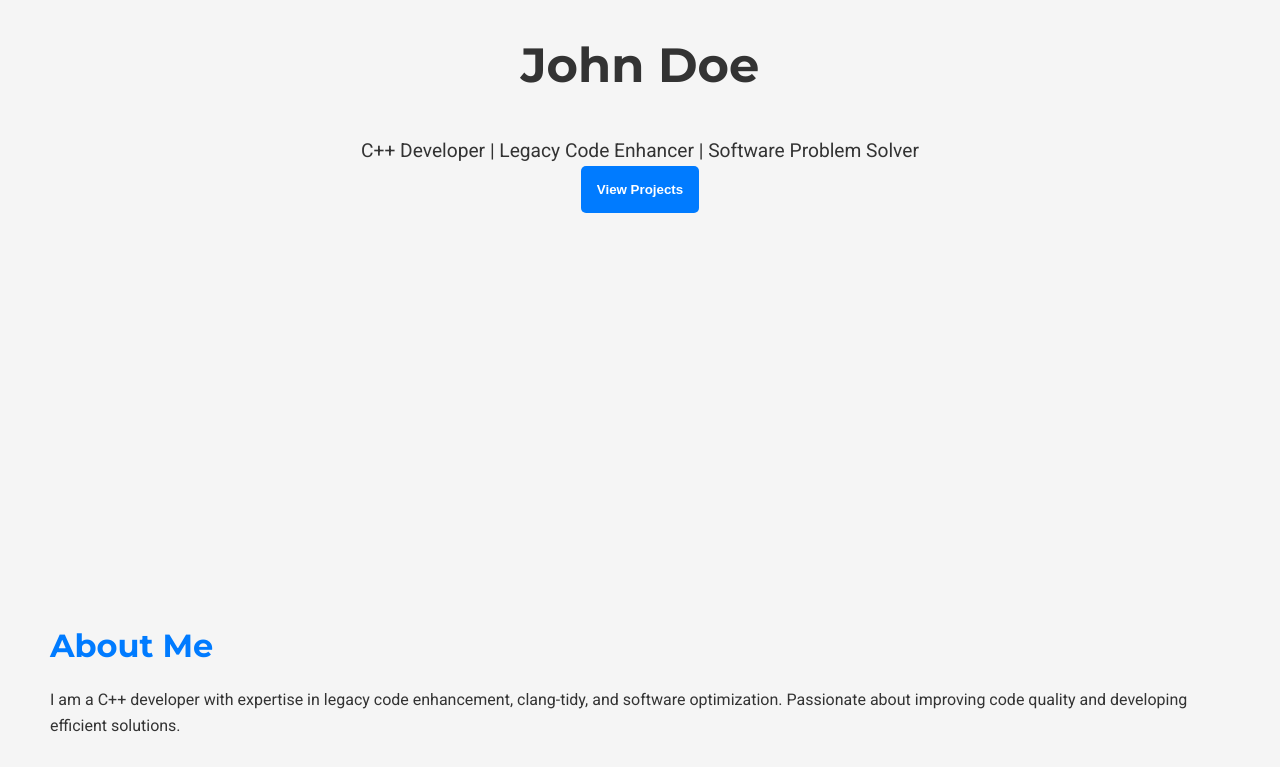
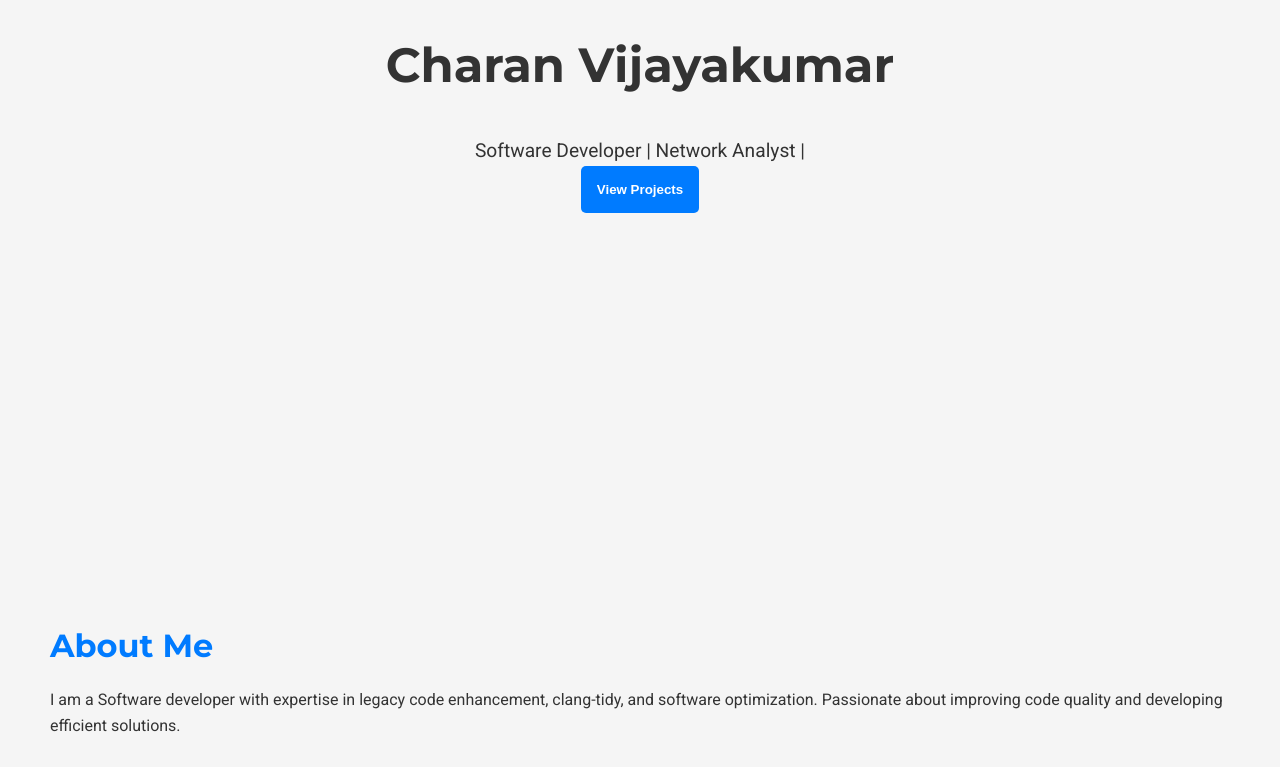
Before and after one commit to CharanVijayakumar/CharanVijayakumar.github.io, a plain HTML site: page index.html in a window 1280 px wide. Shown: the part 280-1047 px from the top of the page. Drawn offline with Linux system fonts and the light colour scheme.

Commit message:
Update index.html

```diff
--- a/index.html
+++ b/index.html
@@ -81,15 +81,15 @@
 
 <!-- Home -->
 <section id="home">
-    <h1>John Doe</h1>
-    <p>C++ Developer | Legacy Code Enhancer | Software Problem Solver</p>
+    <h1>Charan Vijayakumar</h1>
+    <p> Software Developer | Network Analyst |</p>
     <a href="#projects"><button>View Projects</button></a>
 </section>
 
 <!-- About -->
 <section id="about">
     <h2>About Me</h2>
-    <p>I am a C++ developer with expertise in legacy code enhancement, clang-tidy, and software optimization. Passionate about improving code quality and developing efficient solutions.</p>
+    <p>I am a Software developer with expertise in legacy code enhancement, clang-tidy, and software optimization. Passionate about improving code quality and developing efficient solutions.</p>
     <div class="timeline">
         <div class="timeline-item left">
             <h3>2023</h3>
@@ -123,7 +123,7 @@
             <div class="skill-bar"><div class="skill-bar-fill" data-width="85%"></div></div>
         </div>
         <div class="skill">
-            <div class="skill-name">Git & GitHub</div>
+            <div class="skill-name">React JS</div>
             <div class="skill-bar"><div class="skill-bar-fill" data-width="80%"></div></div>
         </div>
     </div>
```
